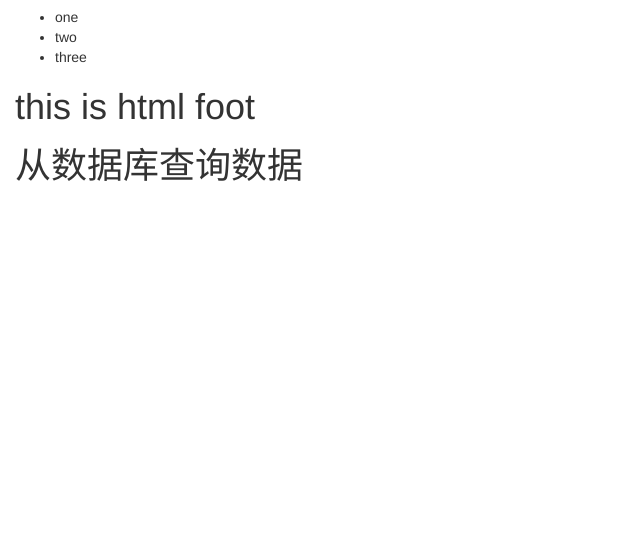
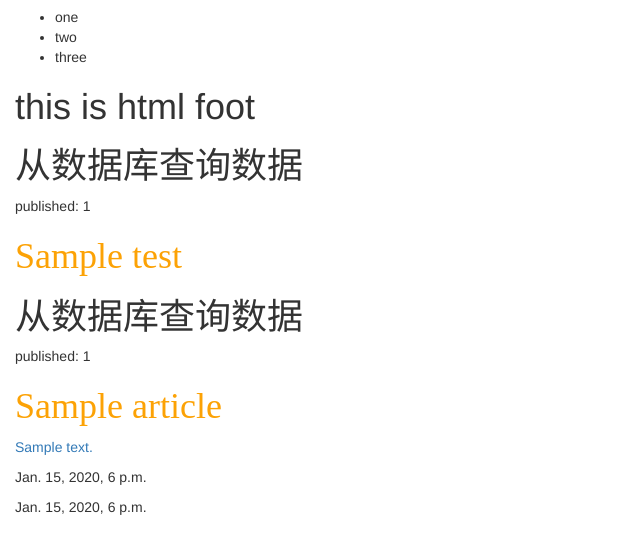
Before and after one commit to damnit1989/python, a Django app: page /hello/ in a window 1280 px wide. Shown: the part 182-736 px from the top of the page, without its empty margins (0-640 px from the left). Run offline with Django 3.2, Linux system fonts and the light colour scheme; tables that the repository leaves empty hold one stand-in row (values such as "Sample post"); some libraries are stand-ins or nearby versions.

Commit message:
django example

```diff
--- a/HelloWorld/HelloWorld/urls.py
+++ b/HelloWorld/HelloWorld/urls.py
@@ -21,11 +21,13 @@ from . import view,search,testdb
 
 urlpatterns = [
     url(r'^admin/', admin.site.urls),
-    url(r'^$',view.hello),
+    url(r'^$',view.hello,name="hello"),
     url(r'^hello/',view.hello),
     url(r'^search_form/',search.search_form),
     url(r'^search_get',search.search_get),
     url(r'^search_post',search.search_post),
     url(r'^testdb$', testdb.testdb),
+    url(r'^test_articel_db$', testdb.testArticleDb),
     url(r'^pdf$', view.out_pdf),
+    url(r'^view/hello/$', view.hello),
 ]
--- a/HelloWorld/HelloWorld/view.py
+++ b/HelloWorld/HelloWorld/view.py
@@ -1,7 +1,7 @@
 # -*- coding: utf-8 -*-
 #from django.http import HttpResponse
 from django.shortcuts import render
-from TestModel.models import Test
+from TestModel.models import Test,article
 
 #import pdf lib
 from reportlab.pdfgen import canvas
@@ -14,8 +14,13 @@ def hello(request):
     context['name'] = 'lmm'
 
     context['athlete_list'] = ['one','two','three']
-    sql_data = Test.objects.filter(name='runoob')
-    context['sql_data'] = sql_data
+    # sql_data = Test.objects.filter(name='runoob')
+    all_sql_data = Test.objects.all()
+    context['sql_data'] = all_sql_data
+    # article1 = article()
+    context['article_list'] = article.objects.all()
+    # album_data = Test.objects.filter(title = '4455')
+    # context['album_data'] = album_data
     return render(request,'hello.html',context)
     # return HttpResponse('Hello World how are you!')
 
--- a/HelloWorld/TestModel/admin.py
+++ b/HelloWorld/TestModel/admin.py
@@ -1,7 +1,9 @@
 from django.contrib import admin
 from TestModel.models import Test
 from TestModel.models import Album
+from TestModel.models import article
 
 # Register your models here.
 admin.site.register(Test)
 admin.site.register(Album)
+admin.site.register(article)
--- a/HelloWorld/TestModel/models.py
+++ b/HelloWorld/TestModel/models.py
@@ -1,6 +1,8 @@
+# -*- coding: utf-8 -*-
 from __future__ import unicode_literals
 
 from django.db import models
+from django.utils import timezone
 
 # Create your models here.
 
@@ -9,3 +11,27 @@ class Test(models.Model):
 
 class Album(models.Model):
     pass
+
+class article(models.Model):
+    title = models.CharField(max_length = 200)
+    text = models.TextField()
+    create_date = models.DateTimeField(default = timezone.now)
+    publish_date = models.DateTimeField(blank = True,null = True)
+
+    def publish(self):
+        self.publish_date = timezone.now()
+        self.save()
+    def __str__(self):
+        return self.title
+
+    def getAllList(self):
+        pass
+
+
+if __name__ == '__main__':
+    pass
+
+    # FAQ:  Unknown command: 'syncdb'
+
+    # Your models have changes that are not yet reflected in a migration, and so won't be applied.
+    # Run 'manage.py makemigrations' to make new migrations, and then re-run 'manage.py migrate' to apply them
--- a/HelloWorld/templates/hello.html
+++ b/HelloWorld/templates/hello.html
@@ -35,5 +35,17 @@
 
 		</div>
 	{%endfor%}
+
+	<h1>从数据库查询数据</h1>
+	{%for article in article_list%}
+		<div>
+			<p>published: {{ article.id }}</p>
+			<h1><a href="">{{ article.title }}</a></h1>
+			<p><a href="">{{ article.text }}</a></p>
+			<p>{{ article.create_date }}</p>
+			<p>{{ article.publish_date }}</p>
+
+		</div>
+	{%endfor%}
 </body>
 </html>
```
Also changed, not shown: HelloWorld/HelloWorld/testdb.py (+13 -1 lines), HelloWorld/TestModel/migrations/0002_album_article.py (added), 6 other files.
